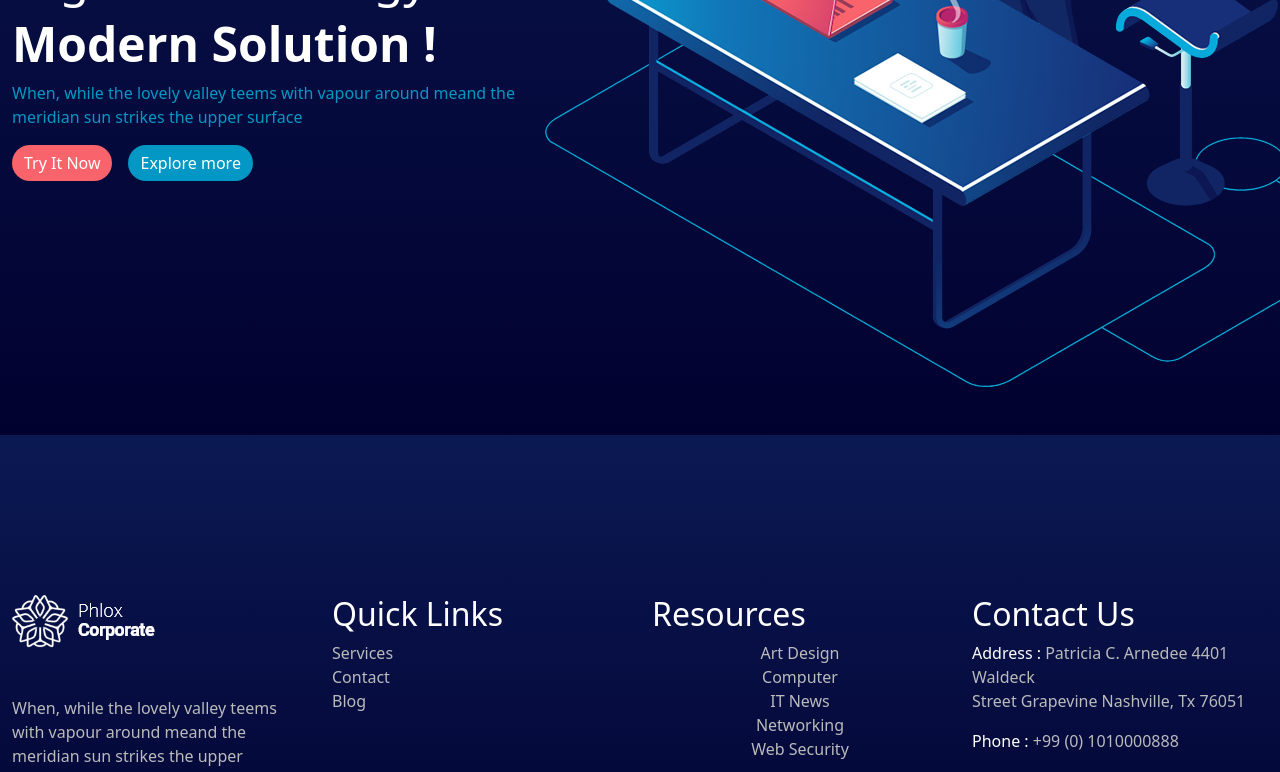
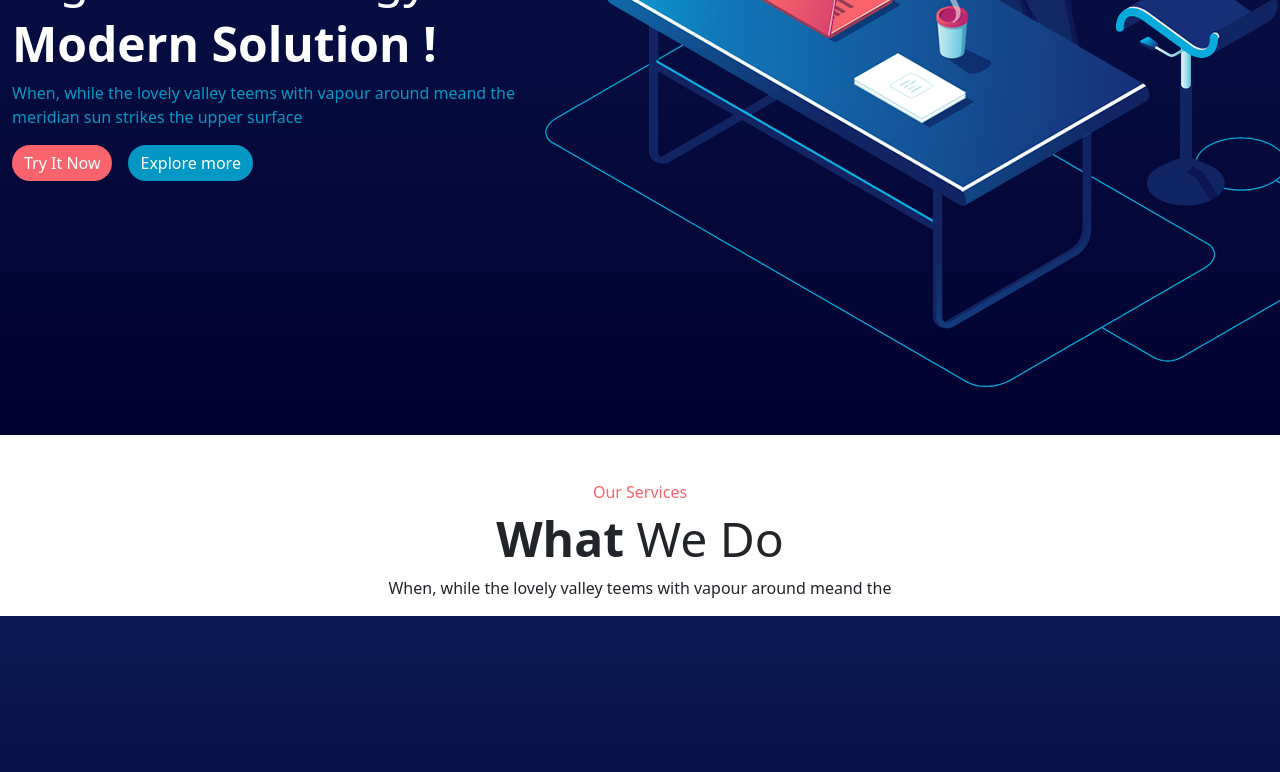
Before and after one commit to MatteoNocera/proj-html-vuejs, a Vue app: page / in a window 1280 px wide. Shown: the part 401-1173 px from the top of the page. Built offline with nearby package versions, Linux system fonts and the light colour scheme.

Commit message:
add what_we_do component

```diff
--- a/src/App.vue
+++ b/src/App.vue
@@ -2,6 +2,7 @@
 
 import AppFooter from './components/AppFooter.vue';
 import AppHeader from './components/AppHeader.vue'
+import WhatWeDo from './components/WhatWeDo.vue';
 
 export default {
   name: 'App',
@@ -12,7 +13,8 @@ export default {
   },
   components: {
     AppHeader,
-    AppFooter
+    AppFooter,
+    WhatWeDo,
   }
 }
 </script>
@@ -20,9 +22,7 @@ export default {
 <template>
   <AppHeader></AppHeader>
 
-  <section id="what_we_do">
-
-  </section>
+  <WhatWeDo></WhatWeDo>
 
   <section id="grow">
 
--- a/src/assets/scss/app.scss
+++ b/src/assets/scss/app.scss
@@ -5,3 +5,5 @@
 @use '../scss/partials/app_header.scss' as *;
 
 @use '../scss/partials/app_footer.scss' as *;
+
+@use '../scss/partials/app_what_we_do.scss' as *;
--- /dev/null
+++ b/src/assets/scss/partials/app_what_we_do.scss
@@ -0,0 +1,12 @@
+@use '../partials/variables.scss' as *;
+
+#what_we_do {
+
+    h6 {
+        color: var(--corp-land-danger-light)
+    }
+
+    h2 {
+        font-size: 3rem;
+    }
+}
--- /dev/null
+++ b/src/components/WhatWeDo.vue
@@ -0,0 +1,21 @@
+<script>
+export default {
+    name: 'WhatWeDo'
+}
+</script>
+
+<template>
+    <section id="what_we_do">
+        <div class="container">
+            <div class="text-center">
+                <h6 class="mt-5">Our Services</h6>
+                <h2><span class="fw-bold">What </span>We Do</h2>
+                <p>
+                    When, while the lovely valley teems with vapour around meand the
+                </p>
+            </div>
+
+        </div>
+
+    </section>
+</template>
```
